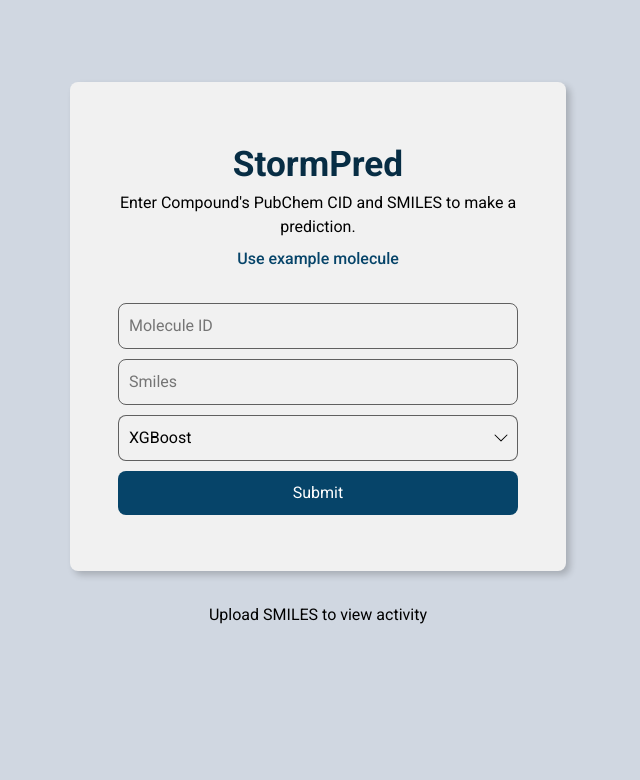
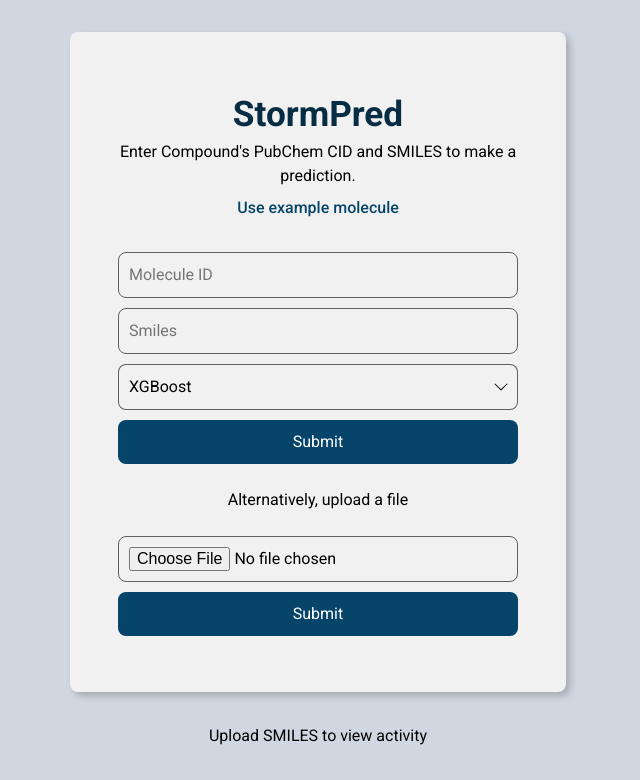
Before and after one commit to cyrilakafia/AICPred, a Flask app: page /upload in a window 1280 px wide. Shown: the part 90-870 px from the top of the page, without its empty margins (322-962 px from the left). Before the commit the page ends 714 px from the top, so only its background shows below. Run offline with Flask 3, Linux system fonts and the light colour scheme; parts of the project's set-up code (start-up, migrations or seed data) failed here and were passed over.

Commit message:
Feat: Upload File

```diff
--- a/covidml/forms.py
+++ b/covidml/forms.py
@@ -1,5 +1,5 @@
 from flask_wtf import FlaskForm
-from wtforms import IntegerField, StringField, SubmitField, SelectField
+from wtforms import IntegerField, StringField, SubmitField, SelectField, FileField
 from wtforms.validators import DataRequired
 
 class UploadForm(FlaskForm):
@@ -7,3 +7,9 @@ class UploadForm(FlaskForm):
     smiles = StringField(label='SMILES', validators=[DataRequired(message="Please enter a SMILES string.")])
     model_type = SelectField(label='Algorithm', choices=[('XGBoost', 'XGBoost'), ('Decision Tree', 'Decision Tree')], validators=[DataRequired()])
     submit = SubmitField(label='Predict')
+
+
+class UploadFile(FlaskForm):
+    file = FileField(label='Upload File', validators=[DataRequired()])
+    model_type = SelectField(label='Algorithm', choices=[('XGBoost', 'XGBoost'), ('Decision Tree', 'Decision Tree')], validators=[DataRequired()])
+    submit = SubmitField(label='Predict')
--- a/covidml/routes.py
+++ b/covidml/routes.py
@@ -1,6 +1,6 @@
 from covidml import app
 from flask import render_template, redirect, url_for, request, flash, send_file
-from covidml.forms import UploadForm
+from covidml.forms import UploadForm, UploadFile
 from covidml.faq_contacts import faqs, contacts
 from covidml.processes import load_model, predict_activity, calculate_molecular_weight, smiles_to_image
 from covidml.processes import applicability_domain
@@ -20,6 +20,7 @@ def home_page():
 @app.route('/upload', methods = ['GET', 'POST'])
 def upload_page():
     form = UploadForm()
+    upload_file = UploadFile()
     if form.validate_on_submit():
         molecule_id = form.molecule_id.data
         smiles = [str((form.smiles.data))]
@@ -67,7 +68,7 @@ def upload_page():
             # return results
         return render_template('upload.html', title='Results', form=form, results=results)
 
-    return render_template('upload.html', title='Upload', form=form)
+    return render_template('upload.html', title='Upload', form=form, upload_file=upload_file)
 
 @app.route('/tutorials')
 def tutorials_page():
--- a/covidml/static/css/upload.css
+++ b/covidml/static/css/upload.css
@@ -57,6 +57,7 @@ body {
 
 .upload-section__form input[type="text"],
 .upload-section__form input[type="number"],
+.upload-section__form input[type="file"],
 .upload-section__form select {
   border: 1px solid #0009;
   border-radius: 0.5em;
--- a/covidml/templates/upload.html
+++ b/covidml/templates/upload.html
@@ -34,13 +34,22 @@
         <form id="upload-form" class="upload-section__form" method="POST" action="{{ url_for('upload_page') }}" aria-label="Upload">
           {{ form.hidden_tag() }}
           <div class="form-group">
-            {{ form.molecule_id(class="form-control centered-input", placeholder="Molecule ID", required=true) }}
+            {{ form.molecule_id(class="form-control centered-input", placeholder="Molecule ID") }}
           </div>
           <div class="form-group">
-            {{ form.smiles(class="form-control centered-input", placeholder="Smiles", required=true) }}
+            {{ form.smiles(class="form-control centered-input", placeholder="Smiles") }}
           </div>
           <div class="form-group">
             {{ form.model_type(class="form-control centered-input") }}
+          </div>
+          <button type="submit" class="btn">Submit</button>
+        </form>
+        <br>
+        <p>Alternatively, upload a file</p>
+        <form id="upload-form" class="upload-section__form" method="POST" action="{{ url_for('upload_page') }}" aria-label="Upload">
+          {{ upload_file.hidden_tag() }}
+          <div class="form-group">
+            {{ upload_file.file(class="form-control centered-input") }}
           </div>
           <button type="submit" class="btn">Submit</button>
         </form>
```
Also changed, not shown: 1 other file.
